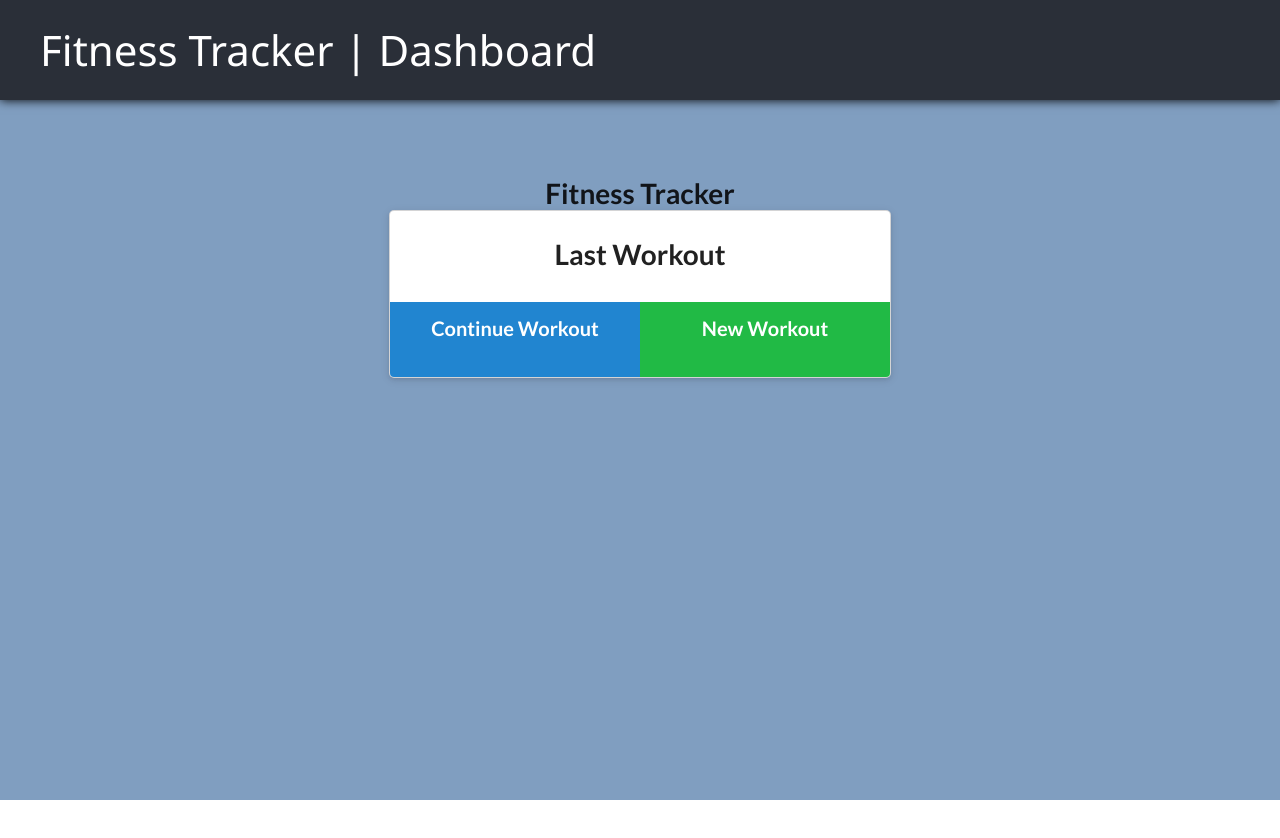
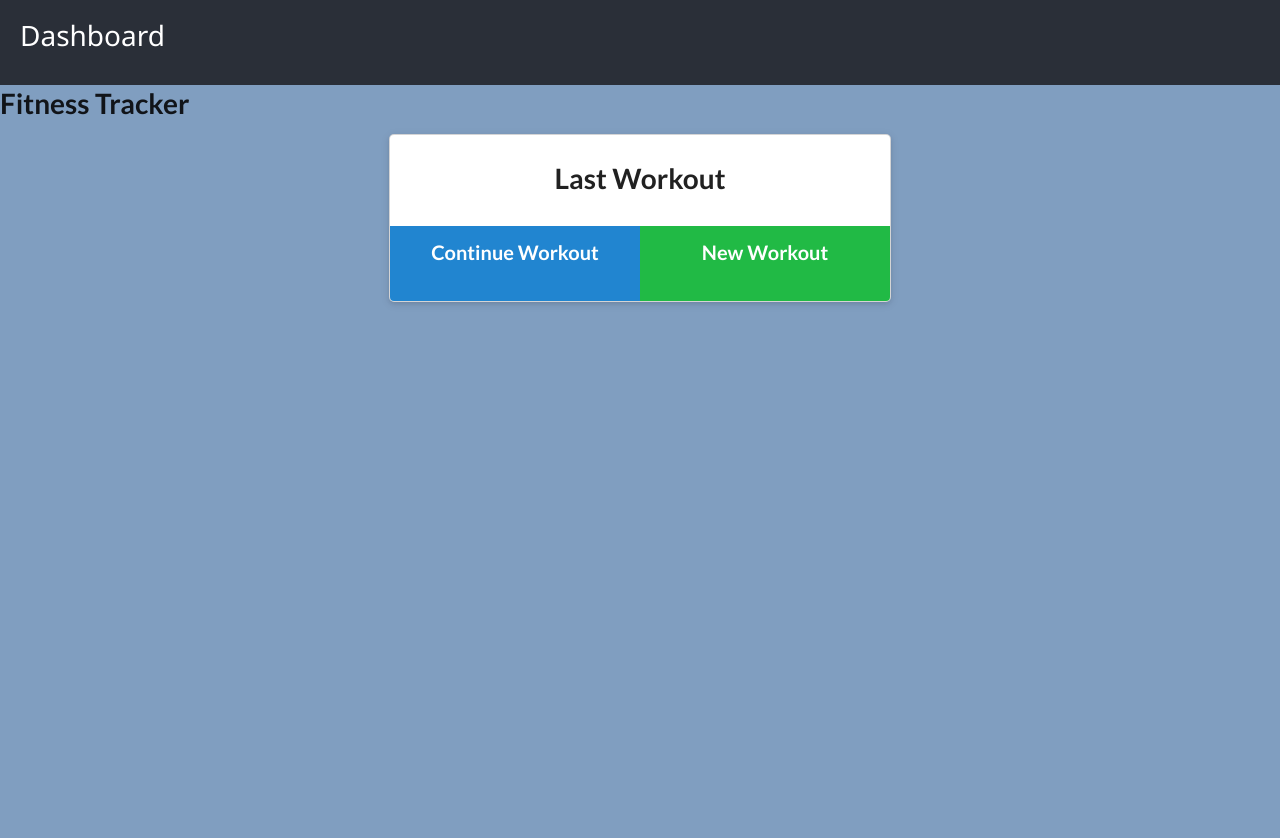
Before and after one commit to johnfranke/Workout-Tracker, a website: page public/index.html in a window 1280 px wide. Before the commit the page ends 800 px from the top, so only its background shows below. Drawn offline with nearby package versions, Linux system fonts and the light colour scheme; no server answers.

Commit message:
updated styling

```diff
--- a/public/index.html
+++ b/public/index.html
@@ -11,14 +11,13 @@
 </head>
 
 <body>
+  <nav>
+    <a href="/stats">Dashboard</a></p>
+  </nav>
   <div class="wrapper workout">
-    <nav>
-      <a href="/">Fitness Tracker</a> |
-      <a href="/stats">Dashboard</a></p>
-    </nav>
-    <header>
-      <h1>Fitness Tracker</h1>
-    </header>
+
+    <h1 class="text-center">Fitness Tracker</h1>
+
     <div class="ui container workout">
       <div class="ui raised card m-auto">
         <div class="prev-workout">
--- a/public/style.css
+++ b/public/style.css
@@ -19,11 +19,13 @@ body {
 nav {
   background-color: #2a2f38;
   color: #ffffff;
-  padding: 40px;
+  height: 85px;
+  padding: 20px;
   font-size: 3rem;
   -moz-box-shadow: 0 0 10px #000;
 	-webkit-box-shadow: 0 0 10px #000;
-	box-shadow: 0 0 10px #000;
+  box-shadow: 0 0 10px #000;
+  text-decoration: none;
 }
 
 a,
@@ -32,6 +34,7 @@ a:active,
 a:visited {
   text-decoration: none;
   color: inherit;
+  font-size: 2rem;
 }
 
 header {
```
